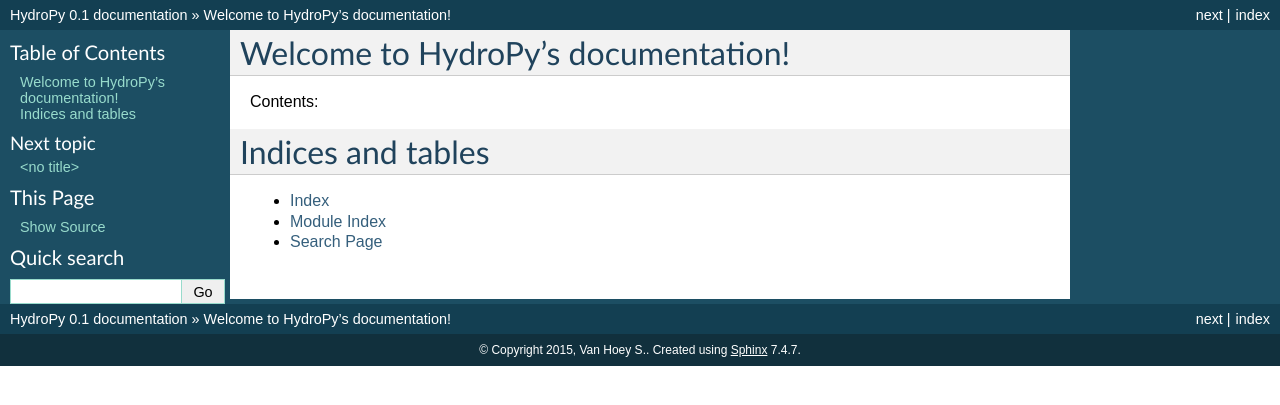
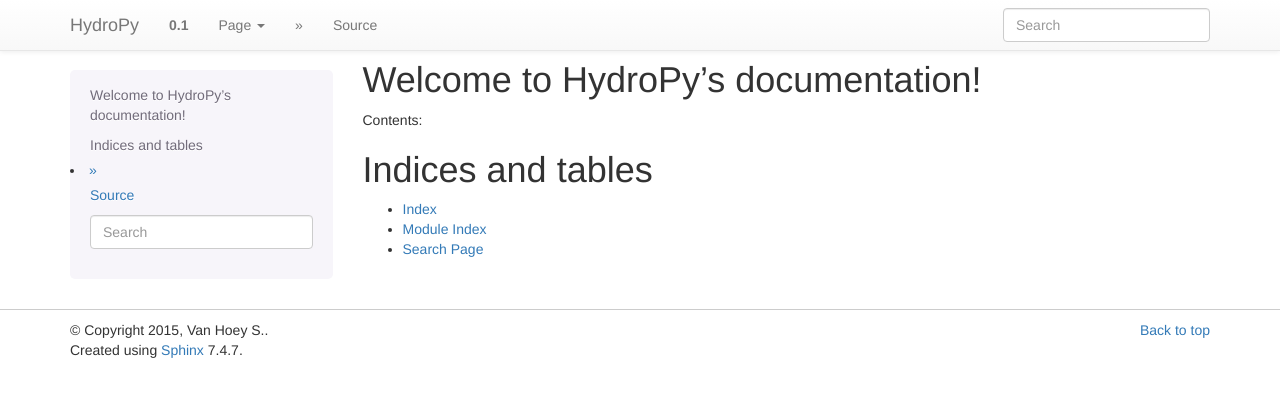
Before and after one commit to stijnvanhoey/hydropy, a Sphinx documentation site: the page built from docs/index.rst, in a window 1280 px wide. Shown: the top 405 px of the page. Built offline with Sphinx 7.4.7, drawn with Linux system fonts in a browser that asks for light colours.

Commit message:
start setup docs

```diff
--- a/README.rst
+++ b/README.rst
@@ -1,4 +1,4 @@
 hydropy
 =======
 
-Repo for timeserie analysis and visualisaion of water oriented time series
+Analysis of hydrological oriented time series.
--- a/docs/conf.py
+++ b/docs/conf.py
@@ -14,6 +14,7 @@
 
 import sys
 import os
+import sphinx_bootstrap_theme
 
 # If extensions (or modules to document with autodoc) are in another directory,
 # add these directories to sys.path here. If the directory is relative to the
@@ -34,6 +35,7 @@
     'sphinx.ext.intersphinx',
     'sphinx.ext.coverage',
     'sphinx.ext.mathjax',
+    'numpydoc'
 ]
 
 # Add any paths that contain templates here, relative to this directory.
@@ -104,7 +106,8 @@
 
 # The theme to use for HTML and HTML Help pages.  See the documentation for
 # a list of builtin themes.
-html_theme = 'default'
+html_theme = 'bootstrap'
+html_theme_path = sphinx_bootstrap_theme.get_html_theme_path()
 
 # Theme options are theme-specific and customize the look and feel of a theme
 # further.  For a list of options available for each theme, see the
```
